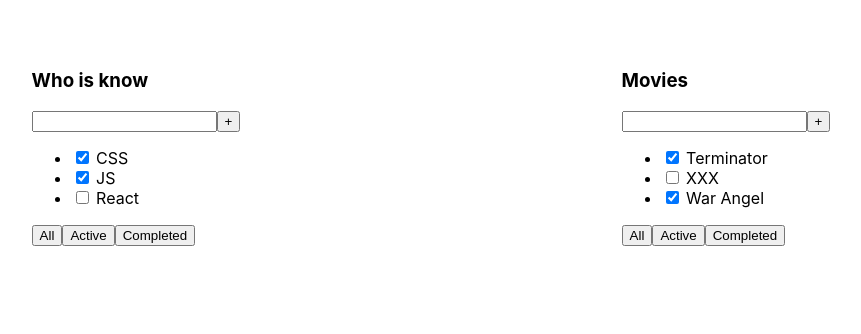
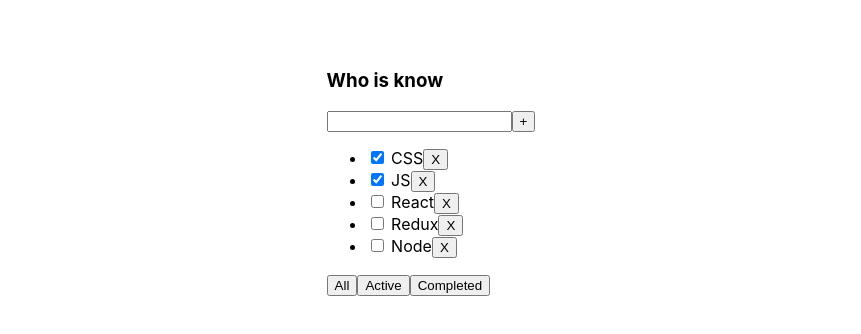
Before and after one commit to aislamtime/todolist-ts, a React (Create React App) app: page / in a window 1280 px wide. Shown: the top 334 px of the page, without its empty margins (209-1070 px from the left). Built offline with nearby package versions, Linux system fonts and the light colour scheme.

Commit message:
added a filter and deleting tasks

```diff
--- a/src/App.tsx
+++ b/src/App.tsx
@@ -1,25 +1,46 @@
-import React from 'react';
-import logo from './logo.svg';
+import React, { useState } from 'react';
 import './App.css';
 import { TasksType, TodoList } from './TodoList';
 
+export type FilterValuesType = 'all' | 'completed' | 'active';
+
 function App() {
-	let tasks_1: Array<TasksType> = [
+	let [tasks, setTasks] = useState<Array<TasksType>>([
 		{ id: 1, name: 'CSS', isDone: true },
 		{ id: 2, name: 'JS', isDone: true },
 		{ id: 3, name: 'React', isDone: false },
-	];
+		{ id: 4, name: 'Redux', isDone: false },
+		{ id: 5, name: 'Node', isDone: false },
+	]);
+	let [filter, setFilter] = useState<FilterValuesType>('all');
 
-	let tasks_2: Array<TasksType> = [
-		{ id: 1, name: 'Terminator', isDone: true },
-		{ id: 2, name: 'XXX', isDone: false },
-		{ id: 3, name: 'War Angel', isDone: true },
-	];
+	const removeTask = (id: number) => {
+		let resultRemoveTasks = tasks.filter(
+			(filteredTask) => filteredTask.id !== id
+		);
+		setTasks(resultRemoveTasks);
+	};
+
+	let filteredTasks = tasks;
+	if (filter === 'completed') {
+		filteredTasks = tasks.filter((task) => task.isDone === true);
+	}
+	if (filter === 'active') {
+		filteredTasks = tasks.filter((task) => task.isDone === false);
+	}
+
+	const filterTasks = (buttonName: FilterValuesType) => {
+		setFilter(buttonName);
+	};
 
 	return (
 		<div className='App'>
-			<TodoList titleValue='Who is know' tasks={tasks_1} />
-			<TodoList titleValue='Movies' tasks={tasks_2} />
+			<TodoList
+				titleValue='Who is know'
+				tasks={filteredTasks}
+				removeTask={removeTask}
+				filterTasks={filterTasks}
+			/>
 		</div>
 	);
 }
--- a/src/TodoList.tsx
+++ b/src/TodoList.tsx
@@ -1,4 +1,5 @@
 import React from 'react';
+import { Button } from './components/Button';
 
 export type TasksType = {
 	id: number;
@@ -9,6 +10,8 @@ export type TasksType = {
 type PropsType = {
 	titleValue: string;
 	tasks: Array<TasksType>;
+	removeTask: Function;
+	filterTasks: Function;
 };
 
 export function TodoList(props: PropsType) {
@@ -20,19 +23,37 @@ export function TodoList(props: PropsType) {
 				<button>+</button>
 			</div>
 			<ul>
-				{props.tasks.map((task) => {
+				{props.tasks.map((task, index) => {
 					return (
-						<li>
+						<li key={index}>
 							<input type='checkbox' checked={task.isDone} />{' '}
 							<span>{task.name}</span>
+							{/*<button onClick={() => props.removeTask(task.id)}>X</button>*/}
+							{/*Кнопка которая удаляет таск*/}
+							<Button
+								name={'X'}
+								click={props.removeTask}
+								clickParameter={task.id}
+							/>
 						</li>
 					);
 				})}
 			</ul>
 			<div>
-				<button>All</button>
+				<Button name={'All'} click={props.filterTasks} clickParameter={'all'} />
+				<Button
+					name={'Active'}
+					click={props.filterTasks}
+					clickParameter={'active'}
+				/>
+				<Button
+					name={'Completed'}
+					click={props.filterTasks}
+					clickParameter={'completed'}
+				/>
+				{/*<button>All</button>
 				<button>Active</button>
-				<button>Completed</button>
+				<button>Completed</button>*/}
 			</div>
 		</div>
 	);
--- /dev/null
+++ b/src/components/Button.tsx
@@ -0,0 +1,17 @@
+import React from 'react';
+
+export type ButtonPropsType = {
+	name: string;
+	click: Function;
+	clickParameter?: number | string;
+};
+
+export function Button(props: ButtonPropsType) {
+	return (
+		<>
+			<button onClick={() => props.click(props.clickParameter)}>
+				{props.name}
+			</button>
+		</>
+	);
+}
```
